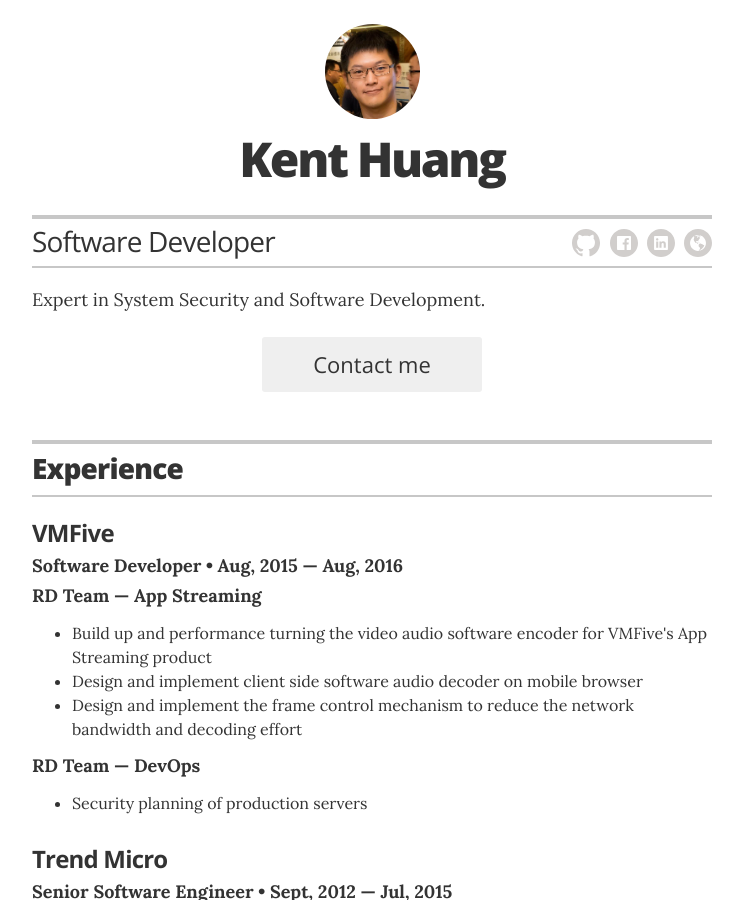
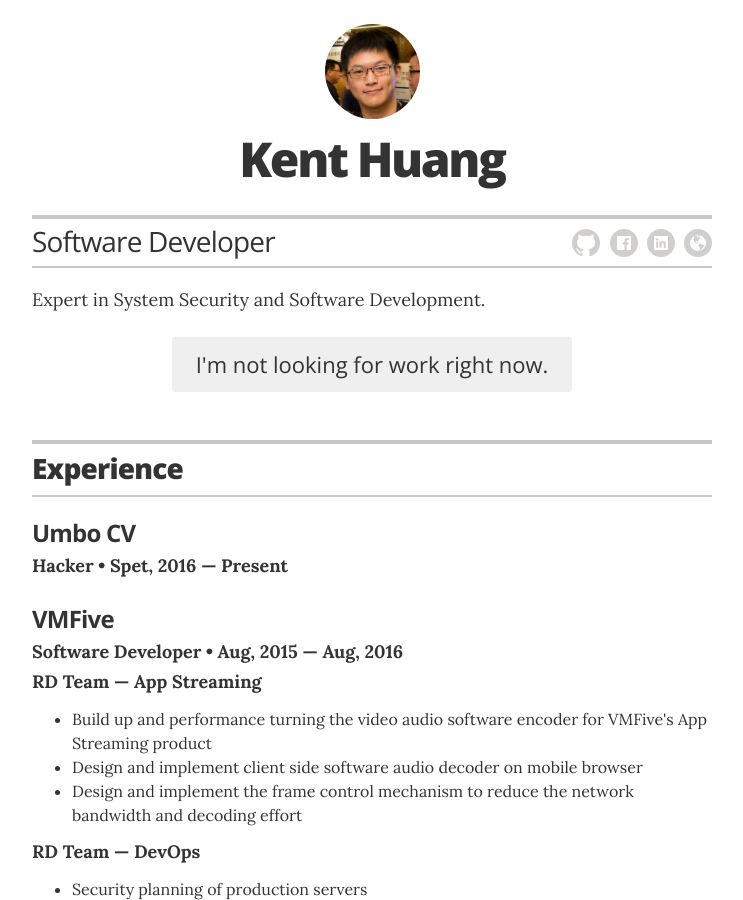
Before and after one commit to kentwelcome/resume, a Jekyll site: the page built from index.html, in a window 1280 px wide and 900 px high. Shown: the whole window, without its empty margins (268-1011 px from the left). Built offline with Jekyll 4.4.1, drawn with Linux system fonts in a browser that asks for light colours.

Commit message:
Add New job information

```diff
--- a/_config.yml
+++ b/_config.yml
@@ -18,7 +18,7 @@ resume_contact_email:           "kentwelcome@gmail.com"
 # "no" to display an "I'm not looking for work" message,
 # or remove the resume_looking_for_work option entirely
 # to leave blank
-resume_looking_for_work:        "yes"
+resume_looking_for_work:        "no"
 
 # Decide which sections to use
 # comment out to hide
--- a/_layouts/resume.html
+++ b/_layouts/resume.html
@@ -46,6 +46,11 @@
         <header class="section-header">
           <h2>Experience</h2>
         </header>
+        <!-- Umbo CV resume item -->
+        <div class="resume-item">
+          <h3 class="resume-item-title">Umbo CV</h3>
+          <h4 class="resume-item-details">Hacker &bull; Spet, 2016 &mdash; Present</h4>
+        </div>
 
         <!-- VMFive resume item -->
         <div class="resume-item">
```
